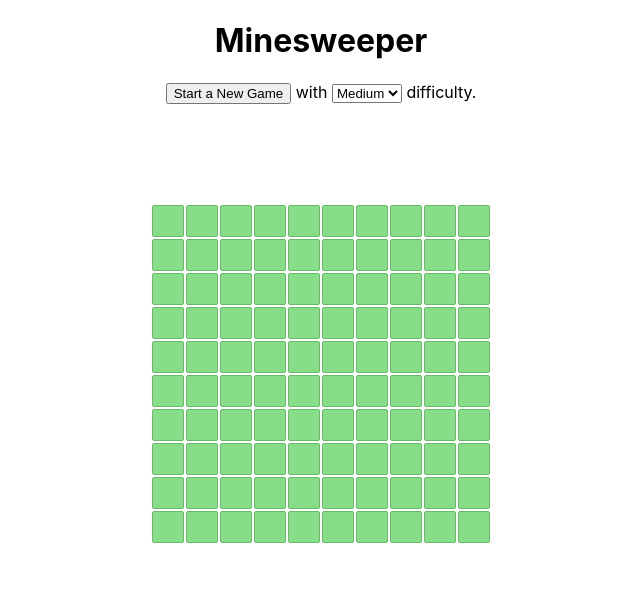
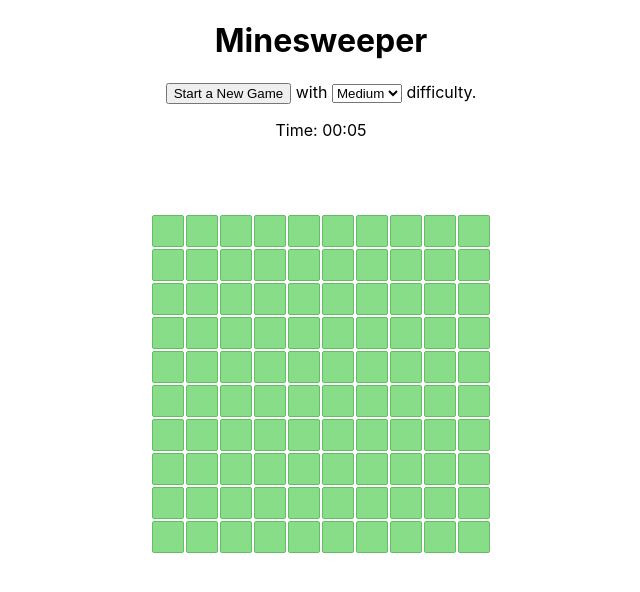
Before and after one commit to avrame/minesweeper, a React (Create React App) app: page / in a window 1280 px wide. Shown: the top 592 px of the page, without its empty margins (319-959 px from the left). Built offline with nearby package versions, Linux system fonts and the light colour scheme.

Commit message:
Added timer

```diff
--- a/src/App.css
+++ b/src/App.css
@@ -5,5 +5,8 @@
 .field {
   display: flex;
   flex-wrap: wrap;
-  margin: 100px auto;
+  position: absolute;
+  left: 50%;
+  top: 214px;
+  transform: translateX(-50%);
 }
--- a/src/App.js
+++ b/src/App.js
@@ -1,4 +1,4 @@
-import React, { useState, useEffect } from 'react';
+import React, { useState, useEffect, useRef } from 'react';
 import Section from './components/section';
 import { DIFFICULTY } from './constants';
 import './App.css';
@@ -16,27 +16,48 @@ const FIELD_HEIGHT = {
 const BOMB_FREQ = .15;
 
 let setDifficulty = DIFFICULTY.MED;
+let timerID;
 
 function App() {
   const [tempDifficulty, setTempDifficulty] = useState(DIFFICULTY.MED);
   const [field, setField] = useState([]);
   const [gameWon, setGameWon] = useState(false);
   const [gameLost, setGameLost] = useState(false);
+  const [seconds, setSeconds] = useState(0);
 
   const fieldStyle = {
     width: `${FIELD_WIDTH[setDifficulty] * 34}px`,
   }
 
+  const savedCallback = useRef();
+
   useEffect(() => {
     startNewGame();
+    return () => clearInterval(timerID);
   }, []);
+
+  useEffect(() => {
+    savedCallback.current = callback;
+  });
+
+  function callback() {
+    setSeconds(seconds + 1);
+  }
 
   function startNewGame() {
     setDifficulty = tempDifficulty;
+
+    // Clear out the won/lost states
     setGameWon(false);
     setGameLost(false);
+    setSeconds(0);
+
+    // Initialize the mine field
     let initialField = initializeField();
     initialField = calculateBombCounts(initialField);
+
+    clearInterval(timerID);
+    timerID = setInterval(() => { savedCallback.current() }, 1000);
 
     setField(initialField);
   }
@@ -119,6 +140,7 @@ function App() {
     }
     setField(newField);
     if (hasWonGame(newField)) {
+      clearInterval(timerID);
       setGameWon(true);
     }
   }
@@ -166,6 +188,7 @@ function App() {
   }
 
   function endGame(row, col) {
+    clearInterval(timerID);
     const newField = field.map((rowArr, rowIdx) => {
       return rowArr.map((section, colIdx) => {
         let newSection = { ...section };
@@ -179,6 +202,23 @@ function App() {
     });
     setField(newField);
     setGameLost(true);
+  }
+
+  const minutes = Math.floor(seconds / 60);
+  const secs = seconds % 60;
+
+  let minutesStr;
+  let secondsStr;
+
+  if (minutes < 10) {
+    minutesStr = `0${minutes}`;
+  } else {
+    minutesStr = minutes;
+  }
+  if (secs < 10) {
+    secondsStr = `0${secs}`
+  } else {
+    secondsStr = secs;
   }
 
   return (
@@ -195,6 +235,10 @@ function App() {
         </select>
         &nbsp;difficulty.
       </p>
+
+      <div>
+        Time: <span>{minutesStr}:{secondsStr}</span>
+      </div>
 
       { gameWon ? <h2 className="game-won">You Won! <span role="img" aria-label="happy face">😄</span></h2> : null }
 
```
